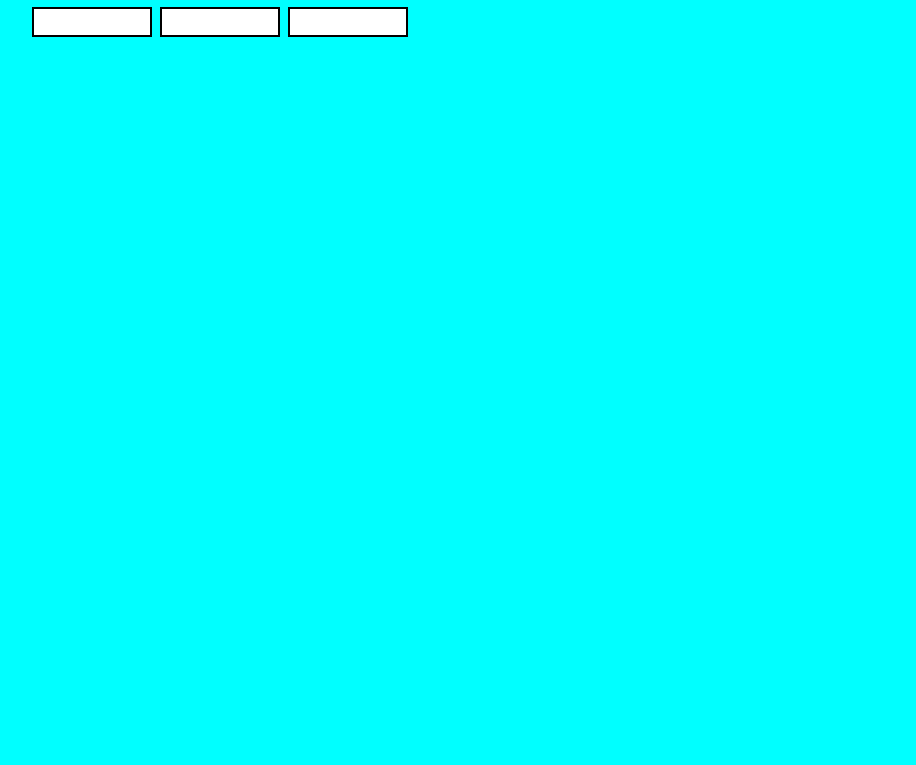
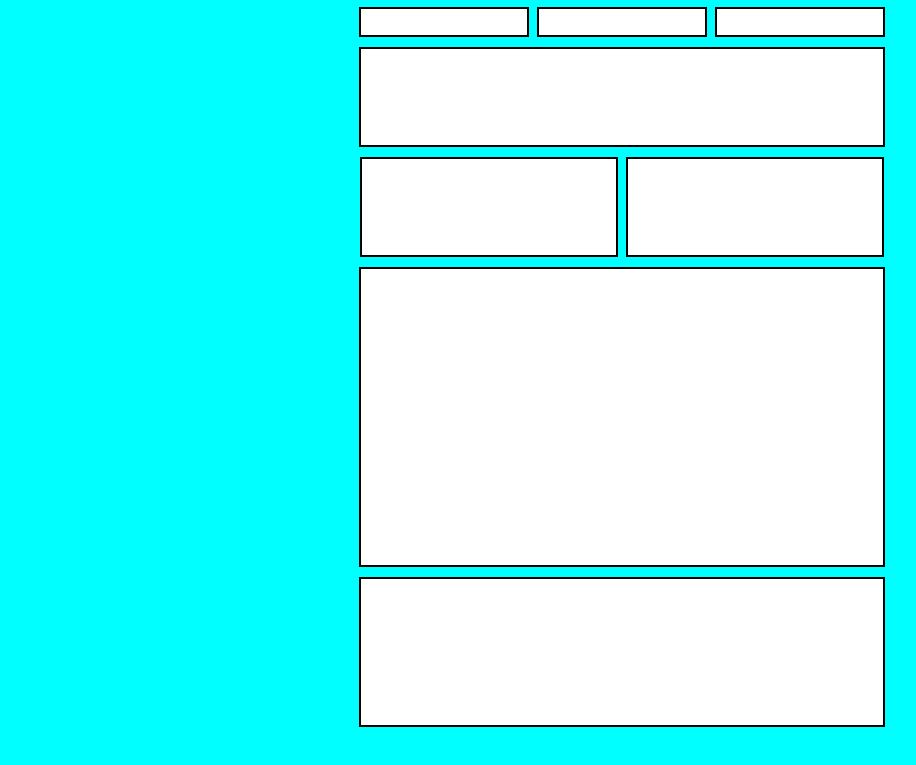
Before and after one commit to EduardoARS1/estudos, a plain HTML site: page Testes-aleatorios/index.html in a window 1280 px wide. Shown: the part 139-904 px from the top of the page, without its empty margins (18-934 px from the left). Before the commit the page ends 800 px from the top, so only its background shows below. Drawn offline with Linux system fonts and the light colour scheme.

Commit message:
Atualizando a imagem

```diff
--- a/Testes-aleatorios/index.html
+++ b/Testes-aleatorios/index.html
@@ -14,5 +14,18 @@
         <div class="centro"></div>
         <div class="direita"></div>
     </section>
+    <section class="primeira">
+        <div class="retangulo1"></div>
+    </section>
+    <section class="primeira">
+        <div class="esquerda2"></div>
+        <div class="direita2"></div>
+    </section>
+    <section class="primeira">
+        <div class="comentario"></div>
+    </section>
+    <section class="primeira">
+        <div class="rodape"></div>
+    </section>
 </body>
 </html>
--- a/Testes-aleatorios/style.css
+++ b/Testes-aleatorios/style.css
@@ -18,12 +18,13 @@ h2 {
 }
 
 .primeira {
-    display: inline-flex;
+    display: flex;
     margin-top: 10px;
+    justify-content: center;
 }
 
 .esquerda {
-    width: 120px;
+    width: 170px;
     height: 30px;
     border: 2px solid;
     margin-right: 8px;
@@ -31,16 +32,52 @@ h2 {
 }
 
 .centro {
-    width: 120px;
+    width: 170px;
     height: 30px;
     border: 2px solid;
     background-color: white;
 }
 
 .direita {
-    width: 120px;
+    width: 170px;
     height: 30px;
     border: 2px solid;
     margin-left: 8px;
     background-color: white;
 }
+
+.retangulo1 {
+    width: 526px;
+    height: 100px;
+    background-color: white;
+    border: 2px solid;
+}
+
+.esquerda2 {
+    width: 258px;
+    height: 100px;
+    background-color: white;
+    border: 2px solid;
+}
+
+.direita2 {
+    width: 258px;
+    height: 100px;
+    background-color: white;
+    border: 2px solid;
+    margin-left: 8px;
+}
+
+.comentario {
+    width: 526px;
+    height: 300px;
+    background-color: white;
+    border: 2px solid;
+}
+
+.rodape {
+    width: 526px;
+    height: 150px;
+    background-color: white;
+    border: 2px solid;
+}
```
